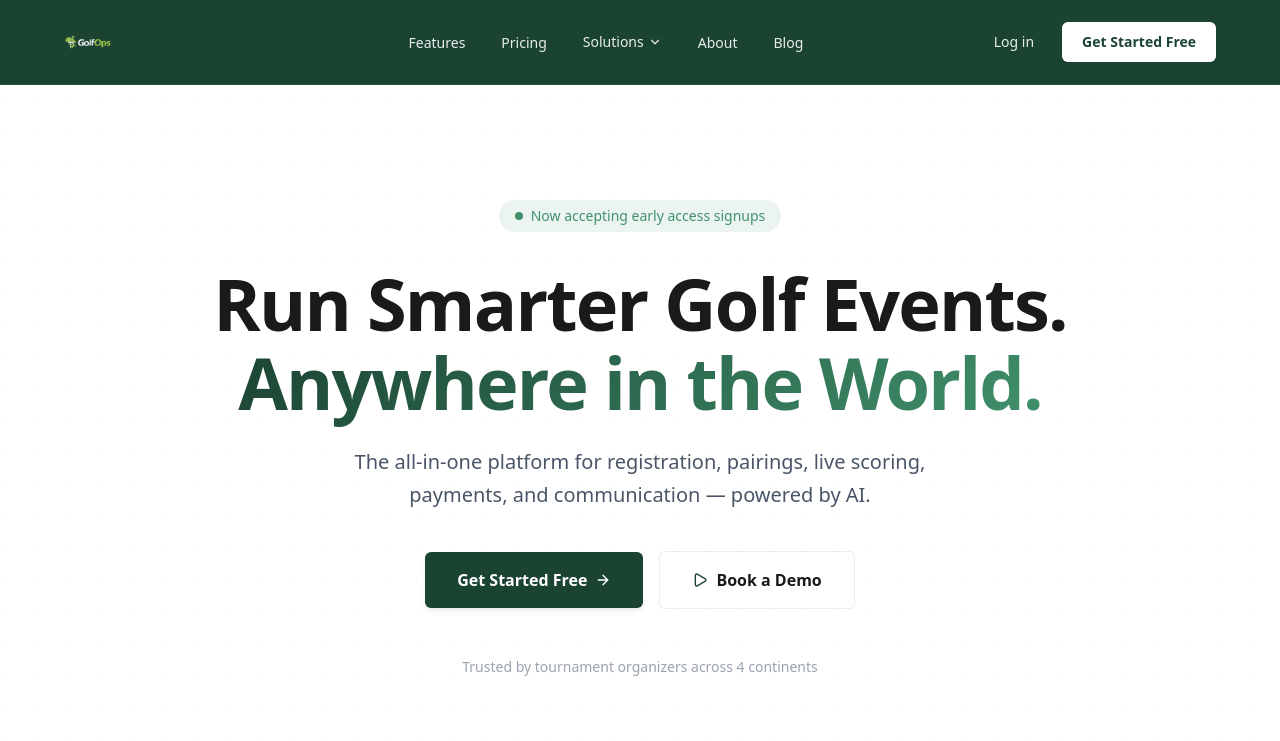
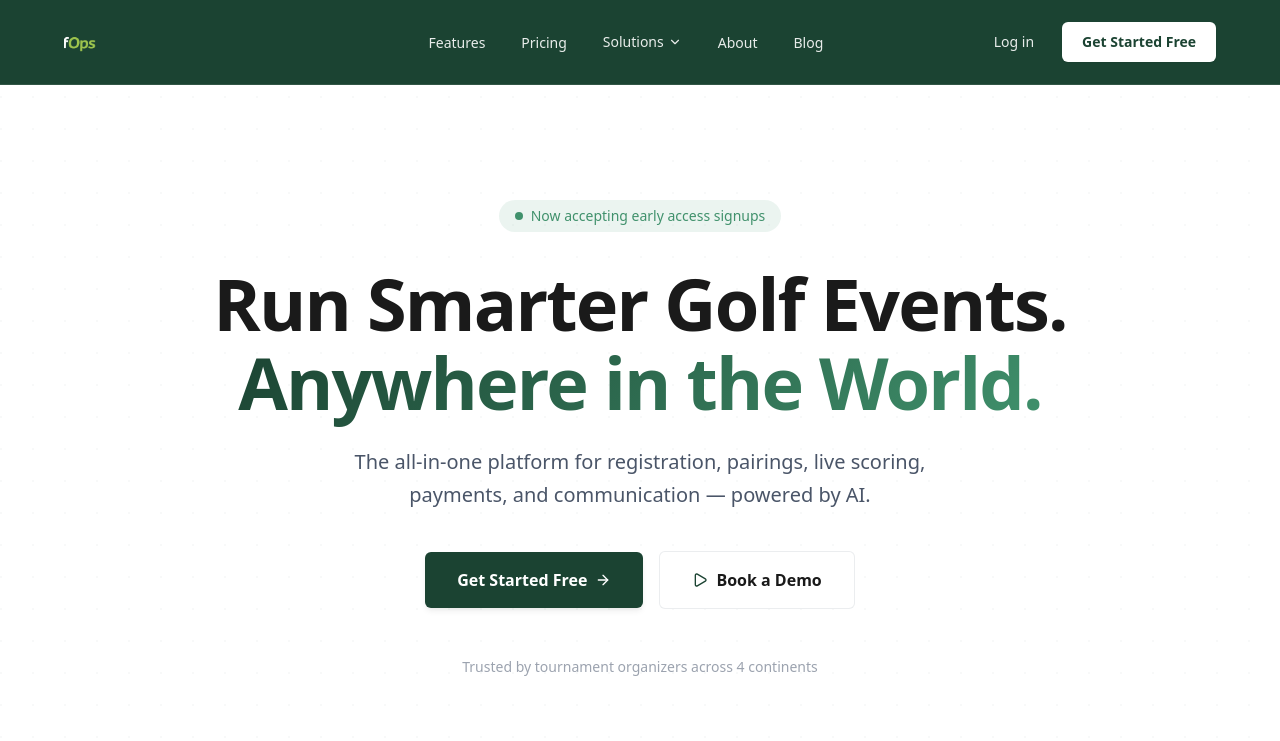
Before and after one commit to kb546/golfops, a Next.js app: page / in a window 1280 px wide. Shown: the top 741 px of the page. Built offline with nearby package versions, Linux system fonts and the light colour scheme.

Commit message:
tweak: increase logo visibility in nav and footer

```diff
--- a/src/components/shared/logo.tsx
+++ b/src/components/shared/logo.tsx
@@ -12,8 +12,8 @@ export function Logo({ className, size = "nav" }: LogoProps) {
     <Link
       href="/"
       className={cn(
-        "relative inline-flex shrink-0 items-center",
-        size === "nav" ? "h-11 w-[150px] sm:h-12 sm:w-[170px]" : "h-14 w-[190px] sm:h-16 sm:w-[220px]",
+        "relative inline-flex shrink-0 items-center overflow-hidden",
+        size === "nav" ? "h-12 w-[180px] sm:h-14 sm:w-[210px]" : "h-16 w-[240px] sm:h-20 sm:w-[290px]",
         className
       )}
     >
@@ -21,8 +21,11 @@ export function Logo({ className, size = "nav" }: LogoProps) {
         src="/logo.png"
         alt="GolfOps"
         fill
-        sizes={size === "nav" ? "170px" : "220px"}
-        className="object-contain object-left"
+        sizes={size === "nav" ? "210px" : "290px"}
+        className={cn(
+          "object-contain object-left",
+          size === "nav" ? "scale-[1.45]" : "scale-[1.55]"
+        )}
         priority
       />
     </Link>
```
